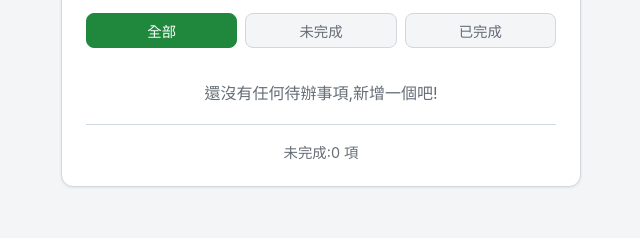
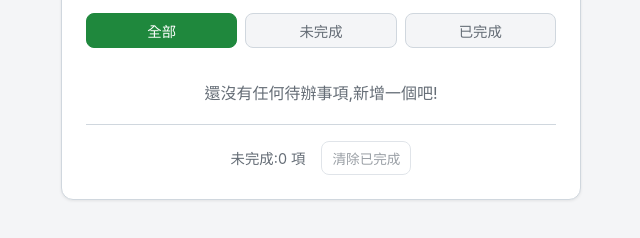
Before and after one commit to ejeanlintw/2026boocamp, a plain HTML site: page index.html in a window 1280 px wide. Shown: the part 150-388 px from the top of the page, without its empty margins (319-959 px from the left). Drawn offline with Linux system fonts and the light colour scheme.

Commit message:
feat: add clear completed button (#4)
Co-authored-by: Copilot <223556219+Copilot@users.noreply.github.com>

```diff
--- a/app.js
+++ b/app.js
@@ -10,6 +10,7 @@ const input = document.getElementById('todo-input');
 const list = document.getElementById('todo-list');
 const emptyState = document.getElementById('empty-state');
 const remainingCount = document.getElementById('remaining-count');
+const clearCompletedButton = document.getElementById('clear-completed');
 const filterButtons = document.querySelectorAll('.btn-filter');
 const themeToggle = document.getElementById('theme-toggle');
 const themeIcon = document.getElementById('theme-icon');
@@ -136,6 +137,10 @@ function render() {
   // 更新未完成數量(不受篩選影響,永遠是整體數量)
   const remaining = todos.filter((todo) => !todo.completed).length;
   remainingCount.textContent = `未完成:${remaining} 項`;
+
+  // 沒有已完成項目時停用清除按鈕
+  const completedCount = todos.filter((todo) => todo.completed).length;
+  clearCompletedButton.disabled = completedCount === 0;
 }
 
 // ---------- 操作行為 ----------
@@ -168,6 +173,19 @@ function toggleTodo(id) {
 /** 刪除某一筆待辦 */
 function deleteTodo(id) {
   todos = todos.filter((todo) => todo.id !== id);
+  saveTodos();
+  render();
+}
+
+/** 刪除所有已完成的待辦事項 */
+function clearCompletedTodos() {
+  const completedCount = todos.filter((todo) => todo.completed).length;
+  if (completedCount === 0) return;
+
+  const confirmed = window.confirm(`確定要清除全部 ${completedCount} 筆已完成的事項嗎?`);
+  if (!confirmed) return;
+
+  todos = todos.filter((todo) => !todo.completed);
   saveTodos();
   render();
 }
@@ -218,6 +236,9 @@ filterButtons.forEach((button) => {
   button.addEventListener('click', () => setFilter(button.dataset.filter));
 });
 
+// 清除所有已完成的待辦事項
+clearCompletedButton.addEventListener('click', clearCompletedTodos);
+
 // 深色模式切換,並把選擇記在 localStorage
 themeToggle.addEventListener('click', () => {
   const nextTheme = document.documentElement.dataset.theme === 'dark' ? 'light' : 'dark';
--- a/index.html
+++ b/index.html
@@ -46,6 +46,12 @@
 
     <footer class="app-footer">
       <span id="remaining-count">未完成:0 項</span>
+      <button
+        id="clear-completed"
+        type="button"
+        class="btn-clear-completed"
+        aria-label="清除所有已完成的待辦事項"
+      >清除已完成</button>
     </footer>
   </main>
 
--- a/styles.css
+++ b/styles.css
@@ -244,6 +244,29 @@ h1 {
   color: var(--text-muted);
 }
 
+.btn-clear-completed {
+  margin-left: 12px;
+  padding: 6px 10px;
+  font-size: 0.85rem;
+  color: var(--danger);
+  background: transparent;
+  border: 1px solid var(--danger);
+  border-radius: 8px;
+  cursor: pointer;
+}
+
+.btn-clear-completed:hover:not(:disabled) {
+  color: var(--surface);
+  background: var(--danger);
+}
+
+.btn-clear-completed:disabled {
+  color: var(--text-muted);
+  border-color: var(--border);
+  cursor: not-allowed;
+  opacity: 0.65;
+}
+
 /* ---------- 無障礙:僅供螢幕閱讀器 ---------- */
 .sr-only {
   position: absolute;
```
